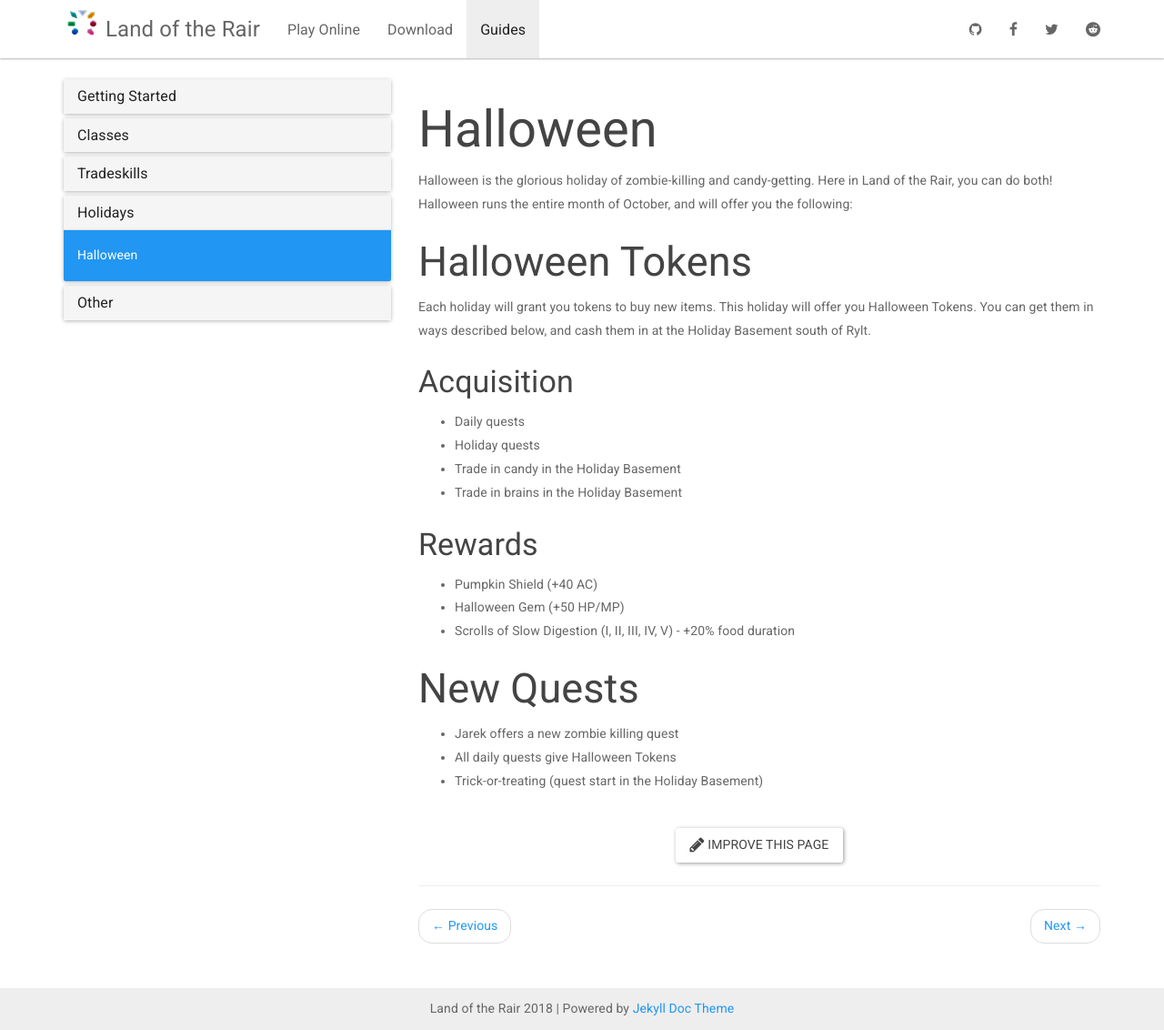
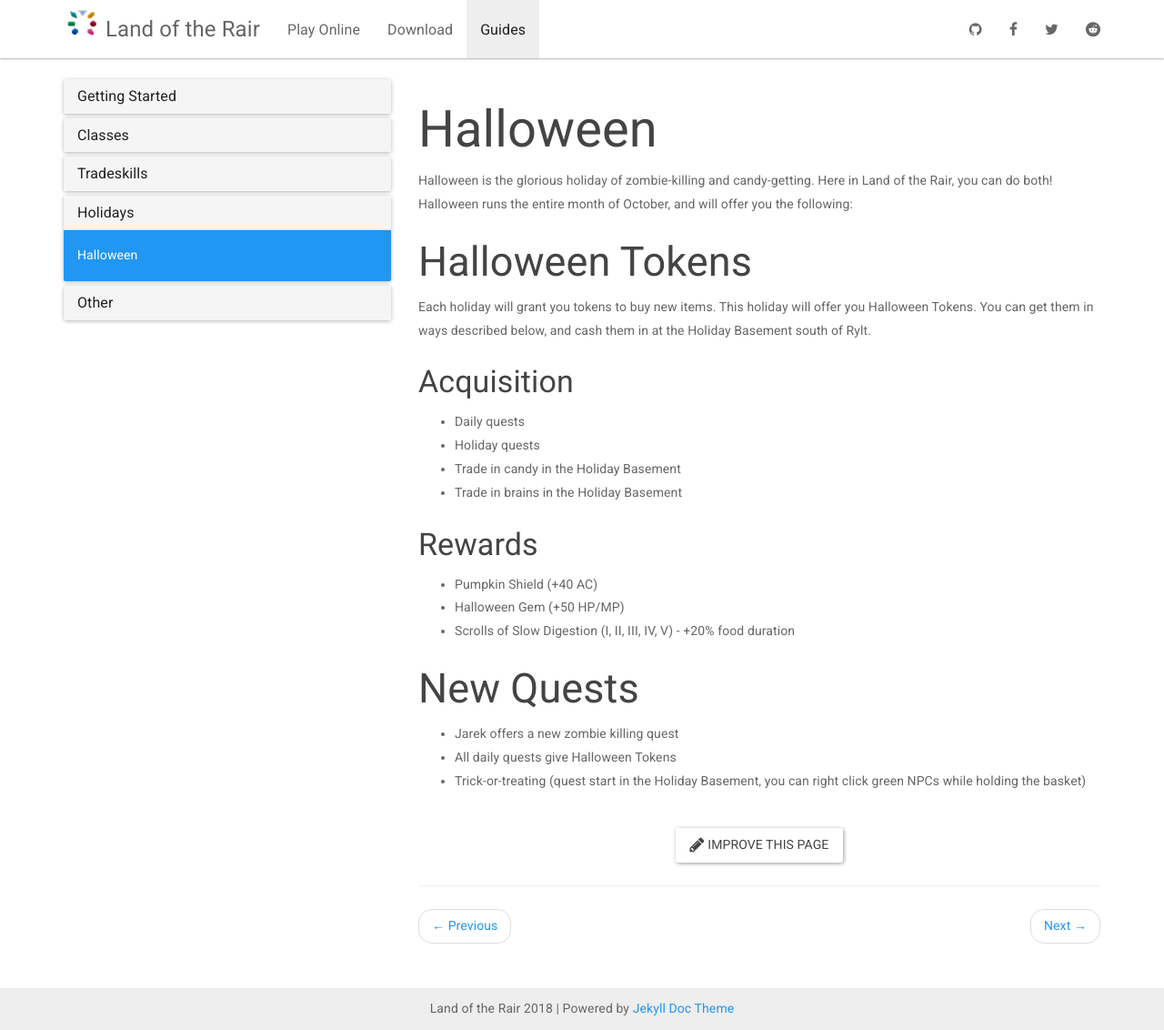
Before and after one commit to LandOfTheRair/landoftherair.github.io, a Jekyll site: the page built from _docs/holiday/halloween.md, in a window 1280 px wide and 1132 px high. Shown: the whole window at 91% size. Built offline with Jekyll 4.4.1, drawn with Linux system fonts in a browser that asks for light colours; nearby versions of some CDN libraries.

Commit message:
Update halloween.md

```diff
--- a/_docs/holiday/halloween.md
+++ b/_docs/holiday/halloween.md
@@ -26,4 +26,4 @@ Each holiday will grant you tokens to buy new items. This holiday will offer you
 
 * Jarek offers a new zombie killing quest
 * All daily quests give Halloween Tokens
-* Trick-or-treating (quest start in the Holiday Basement)
+* Trick-or-treating (quest start in the Holiday Basement, you can right click green NPCs while holding the basket)
```
